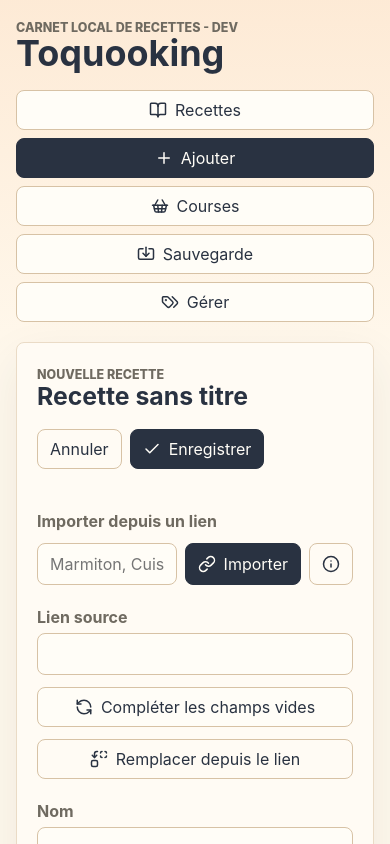
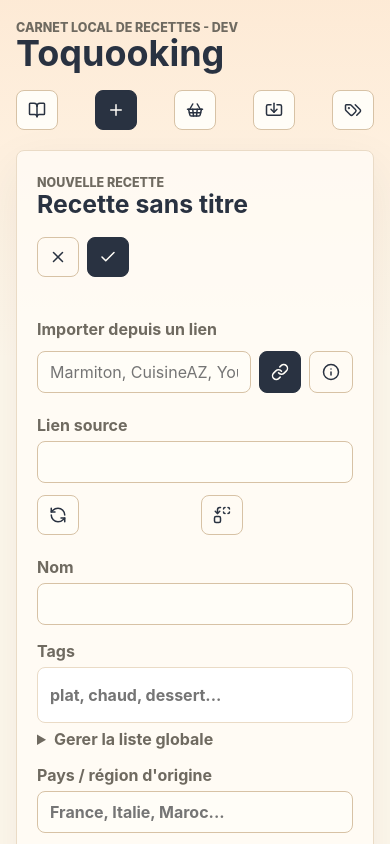
Before and after one commit to AudranBert/ToquookingApp, a React (Vite) app: page / in a window 390 px wide. Both pictures are taken after typing "Sample" into the empty fields and a click on the button "Ajouter". Shown: the top 844 px of the page. Built offline with nearby package versions, Linux system fonts and the light colour scheme.

Commit message:
improve responsive

```diff
--- a/src/components/AppHeader.tsx
+++ b/src/components/AppHeader.tsx
@@ -19,31 +19,31 @@ export function AppHeader({ activePanel, onPanelChange, onShowRecipes, onNewReci
       </div>
       <nav className="nav-tabs" aria-label="Navigation principale">
         <button
-          className={activePanel === "library" ? "button button--primary" : "button"}
+          className={activePanel === "library" ? "button button--primary button--icon-mobile" : "button button--icon-mobile"}
           onClick={() => onPanelChange("library")}
         >
           <BookOpen size={18} /> Recettes
         </button>
         <button
-          className={activePanel === "form" ? "button button--primary" : "button"}
+          className={activePanel === "form" ? "button button--primary button--icon-mobile" : "button button--icon-mobile"}
           onClick={onNewRecipe}
         >
           <Plus size={18} /> Ajouter
         </button>
         <button
-          className={activePanel === "shopping" ? "button button--primary" : "button"}
+          className={activePanel === "shopping" ? "button button--primary button--icon-mobile" : "button button--icon-mobile"}
           onClick={() => onPanelChange("shopping")}
         >
           <ShoppingBasket size={18} /> Courses
         </button>
         <button
-          className={activePanel === "backup" ? "button button--primary" : "button"}
+          className={activePanel === "backup" ? "button button--primary button--icon-mobile" : "button button--icon-mobile"}
           onClick={() => onPanelChange("backup")}
         >
           <Import size={18} /> Sauvegarde
         </button>
         <button
-          className={activePanel === "management" ? "button button--primary" : "button"}
+          className={activePanel === "management" ? "button button--primary button--icon-mobile" : "button button--icon-mobile"}
           onClick={() => onPanelChange("management")}
         >
           <Tags size={18} /> Gérer
--- a/src/components/RecipeDetail.tsx
+++ b/src/components/RecipeDetail.tsx
@@ -42,25 +42,25 @@ export function RecipeDetail({
   return (
     <article className="recipe-detail">
       <div className="action-bar">
-        <button className="button" onClick={() => onEdit(recipe)} title="Modifier">
+        <button className="button button--icon-mobile" onClick={() => onEdit(recipe)} title="Modifier">
           <Edit3 size={18} /> Modifier
         </button>
-        <button className="button" onClick={() => onDuplicate(recipe)} title="Dupliquer">
+        <button className="button button--icon-mobile" onClick={() => onDuplicate(recipe)} title="Dupliquer">
           <Plus size={18} /> Dupliquer
         </button>
-        <button className="button" onClick={onExportPdf} title="Exporter en PDF">
+        <button className="button button--icon-mobile" onClick={onExportPdf} title="Exporter en PDF">
           <FileDown size={18} /> PDF
         </button>
-        <button className="button" onClick={onShareImage} title="Partager ou telecharger le PNG">
+        <button className="button button--icon-mobile" onClick={onShareImage} title="Partager ou telecharger le PNG">
           <FileImage size={18} /> PNG
         </button>
-        <button className="button button--primary" onClick={onShareText} title="Partager par SMS">
+        <button className="button button--primary button--icon-mobile" onClick={onShareText} title="Partager par SMS">
           <MessageSquareText size={18} /> SMS
         </button>
-        <button className="button" onClick={onExportRecipeFile} title="Exporter la recette">
+        <button className="button button--icon-mobile" onClick={onExportRecipeFile} title="Exporter la recette">
           <FileJson size={18} /> Fichier
         </button>
-        <button className="button button--danger" onClick={() => onDelete(recipe)} title="Supprimer">
+        <button className="button button--danger button--icon-mobile" onClick={() => onDelete(recipe)} title="Supprimer">
           <Trash2 size={18} /> Supprimer
         </button>
       </div>
--- a/src/screens/BackupScreen.tsx
+++ b/src/screens/BackupScreen.tsx
@@ -19,17 +19,17 @@ export function BackupScreen({ onExport, onImport, onDownloadExample, onDownload
       </div>
 
       <div className="action-bar">
-        <button className="button button--primary" onClick={onExport}>
+        <button className="button button--primary button--icon-mobile" onClick={onExport}>
           <Download size={18} /> Exporter toutes les recettes
         </button>
-        <label className="button file-button">
+        <label className="button file-button button--icon-mobile">
           <Upload size={18} /> Importer une sauvegarde
           <input accept="application/json" onChange={(event) => event.target.files?.[0] && onImport(event.target.files[0])} type="file" />
         </label>
-        <button className="button" onClick={onDownloadExample}>
+        <button className="button button--icon-mobile" onClick={onDownloadExample}>
           <FileJson size={18} /> Télécharger un exemple JSON
         </button>
-        <button className="button" onClick={onDownloadDatabase}>
+        <button className="button button--icon-mobile" onClick={onDownloadDatabase}>
           <FileJson size={18} /> Télécharger la base JSON
         </button>
       </div>
--- a/src/screens/LibraryScreen.tsx
+++ b/src/screens/LibraryScreen.tsx
@@ -85,7 +85,7 @@ export function LibraryScreen({
 
       {selectedRecipe ? (
         <div className="detail-pane">
-          <button className="button button--ghost" onClick={actions.onShowList}>
+          <button className="button button--ghost button--icon-mobile" onClick={actions.onShowList}>
             <ArrowLeft size={18} /> Toutes les recettes
           </button>
           <RecipeDetail
--- a/src/screens/RecipeForm.tsx
+++ b/src/screens/RecipeForm.tsx
@@ -112,10 +112,10 @@ export function RecipeForm({
           <h2>{draft.name || "Recette sans titre"}</h2>
         </div>
         <div className="action-bar">
-          <button className="button button--ghost" onClick={onCancel} type="button">
-            Annuler
+          <button className="button button--ghost button--icon-mobile" onClick={onCancel} type="button" aria-label="Annuler">
+            <X size={18} />
           </button>
-          <button className="button button--primary" type="submit">
+          <button className="button button--primary button--icon-mobile" type="submit">
             <Check size={18} /> Enregistrer
           </button>
         </div>
@@ -131,7 +131,7 @@ export function RecipeForm({
               onChange={(event) => onImportUrlChange(event.target.value)}
               placeholder="Marmiton, CuisineAZ, YouTube..."
             />
-            <button className="button button--primary" onClick={onImport} type="button">
+            <button className="button button--primary button--icon-mobile" onClick={onImport} type="button">
               <Link size={18} /> Importer
             </button>
             <button
@@ -290,7 +290,7 @@ function ImageField({
           <p className="muted">Cette image remplace l'apercu importe depuis le site source.</p>
         </div>
         {hasCustomImage && (
-          <button className="button button--danger" type="button" onClick={onReset}>
+          <button className="button button--danger button--icon-mobile" type="button" onClick={onReset}>
             <Trash2 size={18} /> {sourceValue ? "Revenir a l'image source" : "Retirer"}
           </button>
         )}
@@ -379,10 +379,10 @@ function ReimportControls({
   return (
     <div className="reimport-bar">
       <TextField label="Lien source" value={sourceUrl} onChange={onSourceUrlChange} />
-      <button className="button" onClick={() => onReimport("fill-blanks")} type="button">
+      <button className="button button--icon-mobile" onClick={() => onReimport("fill-blanks")} type="button">
         <RefreshCcw size={18} /> Compléter les champs vides
       </button>
-      <button className="button button--ghost" onClick={() => onReimport("replace")} type="button">
+      <button className="button button--ghost button--icon-mobile" onClick={() => onReimport("replace")} type="button">
         <Replace size={18} /> Remplacer depuis le lien
       </button>
     </div>
--- a/src/screens/ShoppingScreen.tsx
+++ b/src/screens/ShoppingScreen.tsx
@@ -114,20 +114,20 @@ export function ShoppingScreen({
       <div className="section-heading">
         <div>
           <span className="eyebrow">Liste de courses</span>
-          <h2>Sélectionne des recettes</h2>
+          <h2>SÃ©lectionne des recettes</h2>
         </div>
         <div className="action-bar">
-          <button className="button" onClick={handleSharePdf} disabled={!canExport} title="Exporter en PDF">
+          <button className="button button--icon-mobile" onClick={handleSharePdf} disabled={!canExport} title="Exporter en PDF">
             <FileDown size={18} /> PDF
           </button>
-          <button className="button" onClick={handleShareImage} disabled={!canExport} title="Partager ou telecharger le PNG">
+          <button className="button button--icon-mobile" onClick={handleShareImage} disabled={!canExport} title="Partager ou telecharger le PNG">
             <FileImage size={18} /> PNG
           </button>
-          <button className="button button--primary" onClick={handleShareText} disabled={!canExport} title="Partager par SMS">
+          <button className="button button--primary button--icon-mobile" onClick={handleShareText} disabled={!canExport} title="Partager par SMS">
             <MessageSquareText size={18} /> SMS
           </button>
-          <button className="button" onClick={onGenerate}>
-            <ShoppingBasket size={18} /> Générer
+          <button className="button button--icon-mobile" onClick={onGenerate}>
+            <ShoppingBasket size={18} /> GÃ©nÃ©rer
           </button>
         </div>
       </div>
@@ -174,7 +174,7 @@ export function ShoppingScreen({
             </span>
             <input
               aria-label="Rechercher une ligne de course"
-              placeholder="Ingrédient..."
+              placeholder="IngrÃ©dient..."
               type="search"
               value={itemQuery}
               onChange={(event) => setItemQuery(event.target.value)}
@@ -212,7 +212,7 @@ export function ShoppingScreen({
             </label>
           ))}
           {items.length > 0 && visibleItems.length === 0 && <p className="empty-inline">Aucune ligne ne correspond.</p>}
-          <button className="button button--ghost button--full" onClick={onAddItem}>
+          <button className="button button--ghost button--full button--icon-mobile" onClick={onAddItem}>
             <Plus size={18} /> Ajouter une ligne
           </button>
         </div>
--- a/src/styles.css
+++ b/src/styles.css
@@ -1046,6 +1046,14 @@ label {
   padding: var(--space-2);
 }
 
+.management-action-button {
+  min-width: 40px;
+}
+
+.management-action-button__label {
+  display: inline;
+}
+
 @media (max-width: 860px) {
   .app-shell {
     padding: var(--space-4);
@@ -1057,9 +1065,14 @@ label {
     flex-direction: column;
   }
 
-  .nav-tabs,
+  .nav-tabs {
+    width: 100%;
+    flex-wrap: nowrap;
+    justify-content: space-between;
+  }
+
   .nav-tabs .button {
-    width: 100%;
+    width: auto;
   }
 
   .library-view,
@@ -1067,13 +1080,59 @@ label {
   .recipe-columns,
   .form-grid,
   .image-field__body,
-  .reimport-bar,
   .management-row {
     grid-template-columns: 1fr;
   }
 
+  .reimport-bar {
+    grid-template-columns: repeat(2, minmax(0, 1fr));
+  }
+
+  .reimport-bar label {
+    grid-column: 1 / -1;
+  }
+
+  .inline-control {
+    grid-template-columns: minmax(0, 1fr) auto auto;
+  }
+
   .management-tags-grid {
     grid-template-columns: 1fr;
+  }
+
+  .management-action-button {
+    width: 40px;
+    padding: 9px;
+  }
+
+  .management-action-button__label {
+    display: none;
+  }
+
+  .button--icon-mobile {
+    width: 42px;
+    min-width: 42px;
+    padding: 9px;
+    font-size: 0;
+    gap: 0;
+  }
+
+  .button--icon-mobile svg {
+    width: 18px;
+    height: 18px;
+  }
+
+  .file-button.button--icon-mobile {
+    width: 42px;
+    min-width: 42px;
+    padding: 9px;
+    font-size: 0;
+    gap: 0;
+  }
+
+  .file-button.button--icon-mobile svg {
+    width: 18px;
+    height: 18px;
   }
 
   .image-field__header {
```
Also changed, not shown: src/screens/ManagementScreen.tsx (+19 -12 lines).
